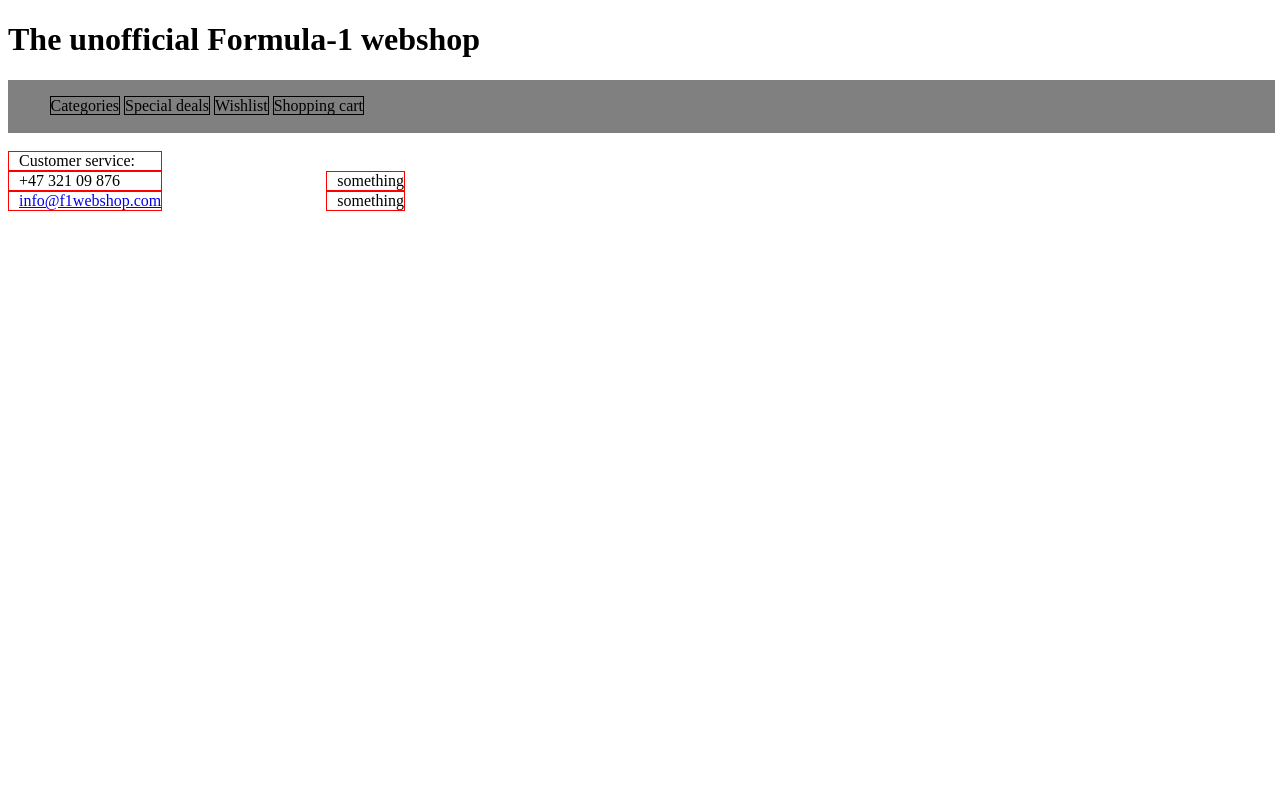
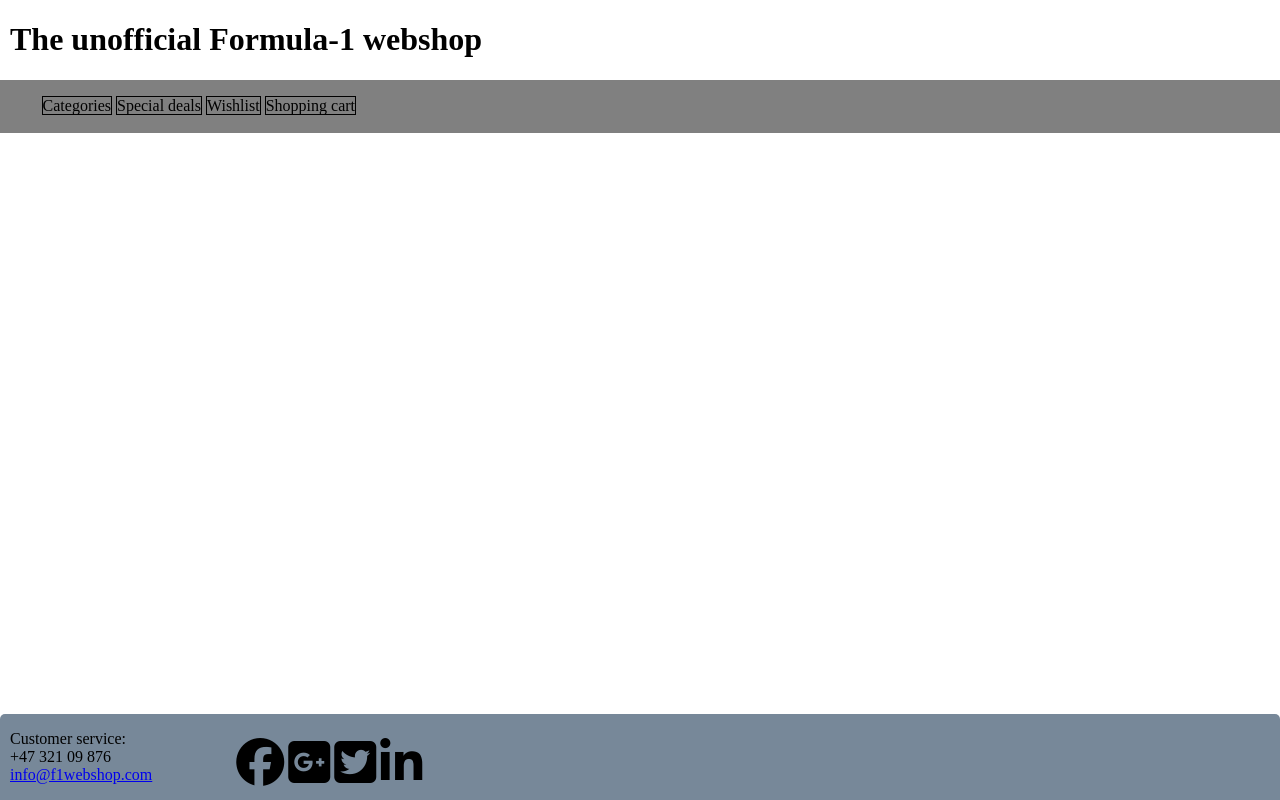
Before and after one commit to hansludvig/dat310_web, a plain HTML site: page assignments/3/index.html in a window 1280 px wide. Drawn offline with Linux system fonts and the light colour scheme.

Commit message:
Footer done

```diff
--- a/assignments/3/index.html
+++ b/assignments/3/index.html
@@ -3,6 +3,8 @@
 <html>
     <head>
         <title>Product information</title>
+        <script src="https://use.fontawesome.com/3515fe7ea4.js"></script>
+        <link rel=”stylesheet” href=”http://maxcdn.bootstrapcdn.com/font-awesome/4.3.0/css/font-awesome.min.css”>
         <link rel="stylesheet" type="text/css" href="style.css">
     </head>
     <body>
@@ -27,8 +29,10 @@
                 <p><a href="mailto:info@f1webshop.com">info@f1webshop.com</a></p>
             </article>
             <article>
-                <p>something</p>
-                <p>something</p>
+                <i class="fa fa-facebook-official fa-3x" aria-hidden="true"></i>
+                <i class="fa fa-google-plus-square fa-3x" aria-hidden="true"></i>
+                <i class="fa fa-twitter-square fa-3x" aria-hidden="true"></i>
+                <i class="fa fa-linkedin fa-3x" aria-hidden="true"></i>
             </article>
         </footer>
     </body>
--- a/assignments/3/style.css
+++ b/assignments/3/style.css
@@ -1,3 +1,7 @@
+html{
+    position: relative;
+    min-height: 100%;
+}
 li{
     display: inline;
     border: 1px solid black;
@@ -11,14 +15,24 @@ article{
     display: inline-block;
 }
 p{
-    border: 1px solid red;
-    margin: 0 10em 0 0;
+    margin: 0 5em 0 0;
     padding: 0 0 0 10px;
 }
 body{
     background-color: white;
+    margin: 0 0 70px;
 }
 footer{
-    position: fixed;
-    bottom: 1;
+    position: absolute;
+    background-color: lightslategray;
+    left: 0;
+    bottom: 0;
+    height: 70px;
+    width: 100%;
+    padding: 1em 0 0 0;
+    border-top-left-radius: 5px;
+    border-top-right-radius: 5px;
 }
+header{
+    padding-left: 10px;
+}
```
